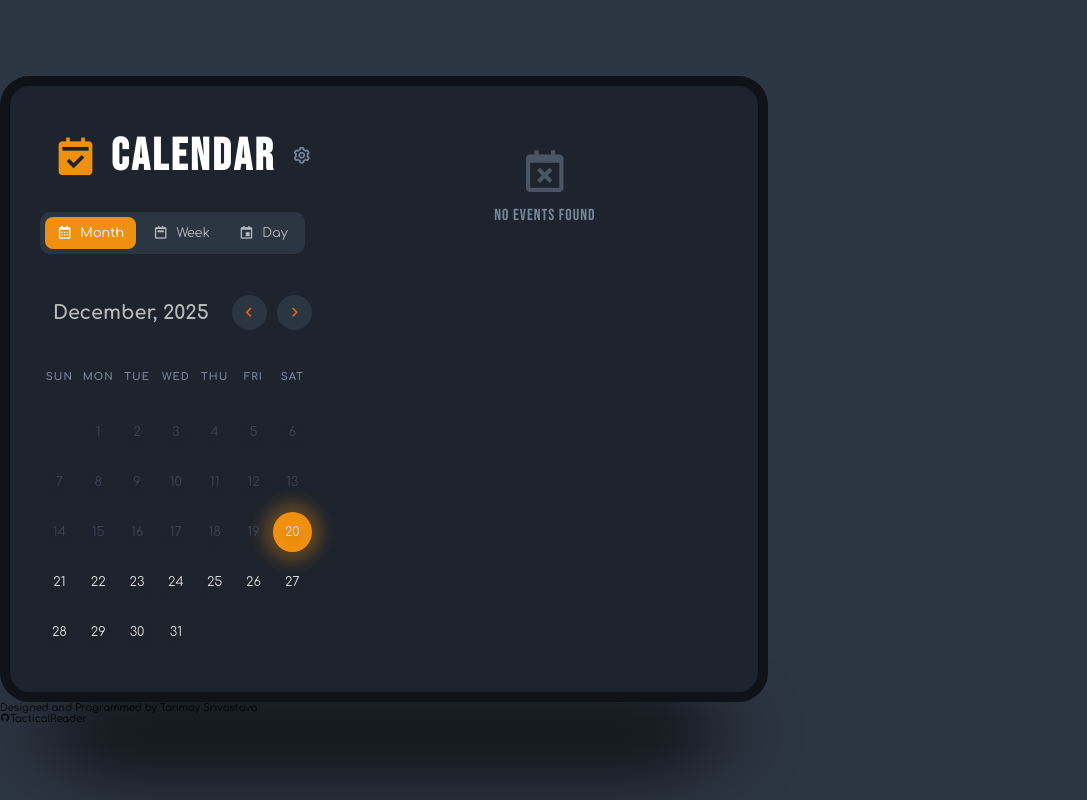
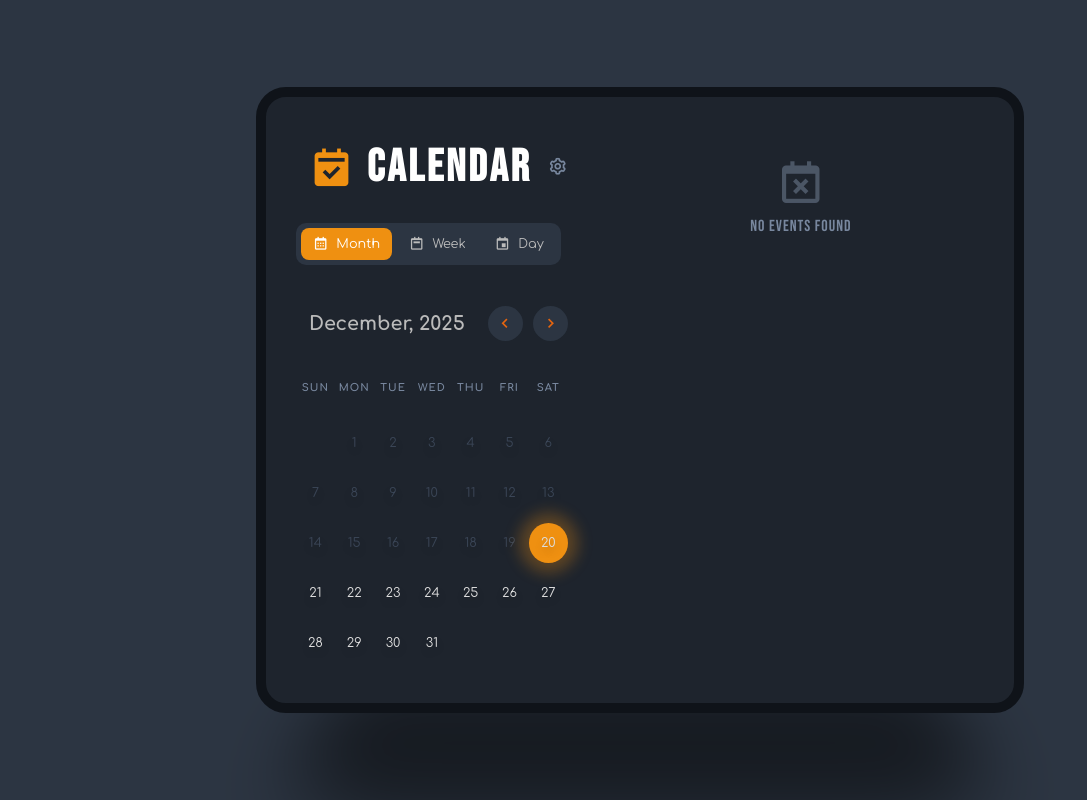
Before and after one commit to TacticalReader/Calendar-App, a React (Vite) app in the folder calender-app/: page / in a window 1280 px wide. Shown: the whole page, without its empty margins (0-1087 px from the left). Built offline with nearby package versions, Linux system fonts and the light colour scheme.

Commit message:
Update CALENDERAPP.jsx

```diff
--- a/calender-app/src/Components/CALENDERAPP.jsx
+++ b/calender-app/src/Components/CALENDERAPP.jsx
@@ -343,7 +343,6 @@ const CALENDERAPP = () => {
   };
 
   return (
-    <div className="layout-container">
     <div className={`calender-app ${view}-view`}>
       <div className="calender">
         <div className="calender-header">
@@ -457,15 +456,6 @@ const CALENDERAPP = () => {
             ))
         )}
       </div>
-      </div>
-
-      <div className="credits">
-          <div className="credits-text">Designed and Programmed by Tanmay Srivastava</div>
-          <div className="credits-github">
-              <i className='bx bxl-github'></i>
-              <span>TacticalReader</span>
-          </div>
-      </div>
 
       {/* Toast Notification */}
       {toast && (
```
Lines whose indentation alone changed are shown as unchanged.
